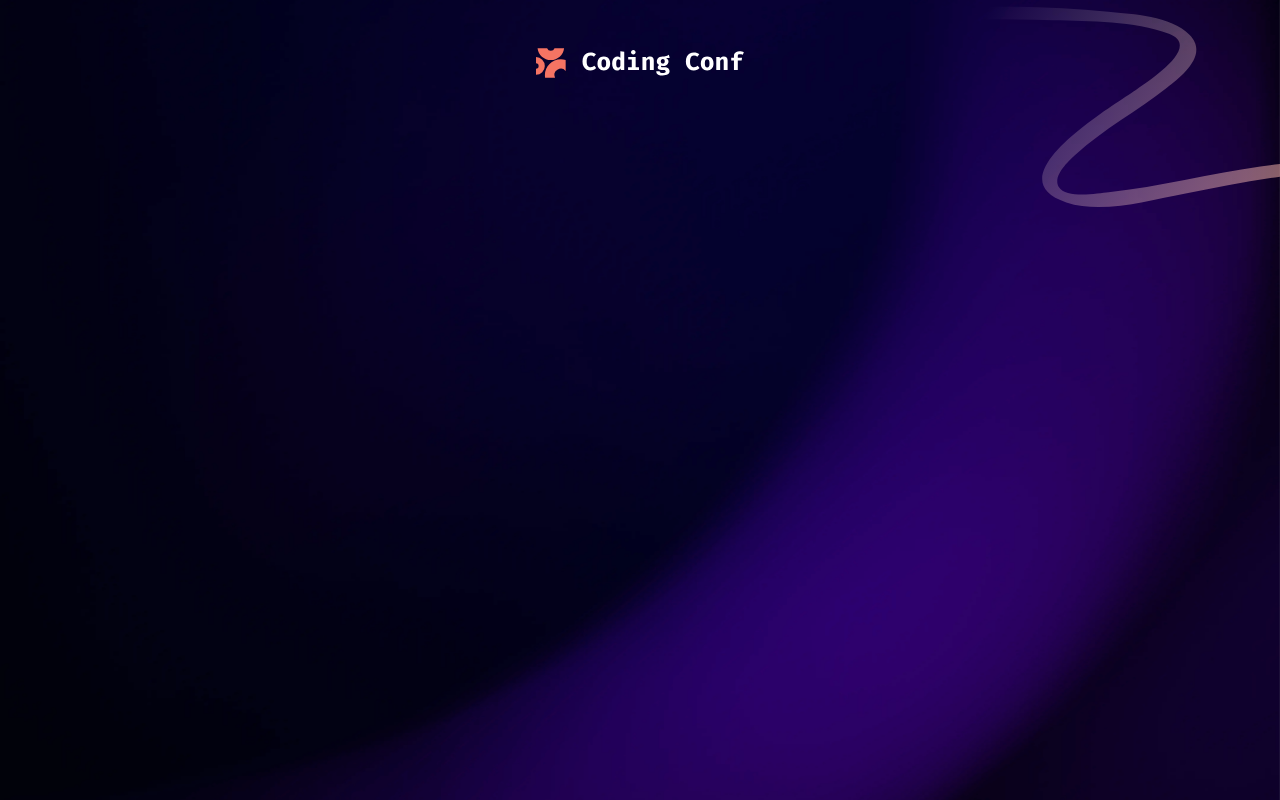
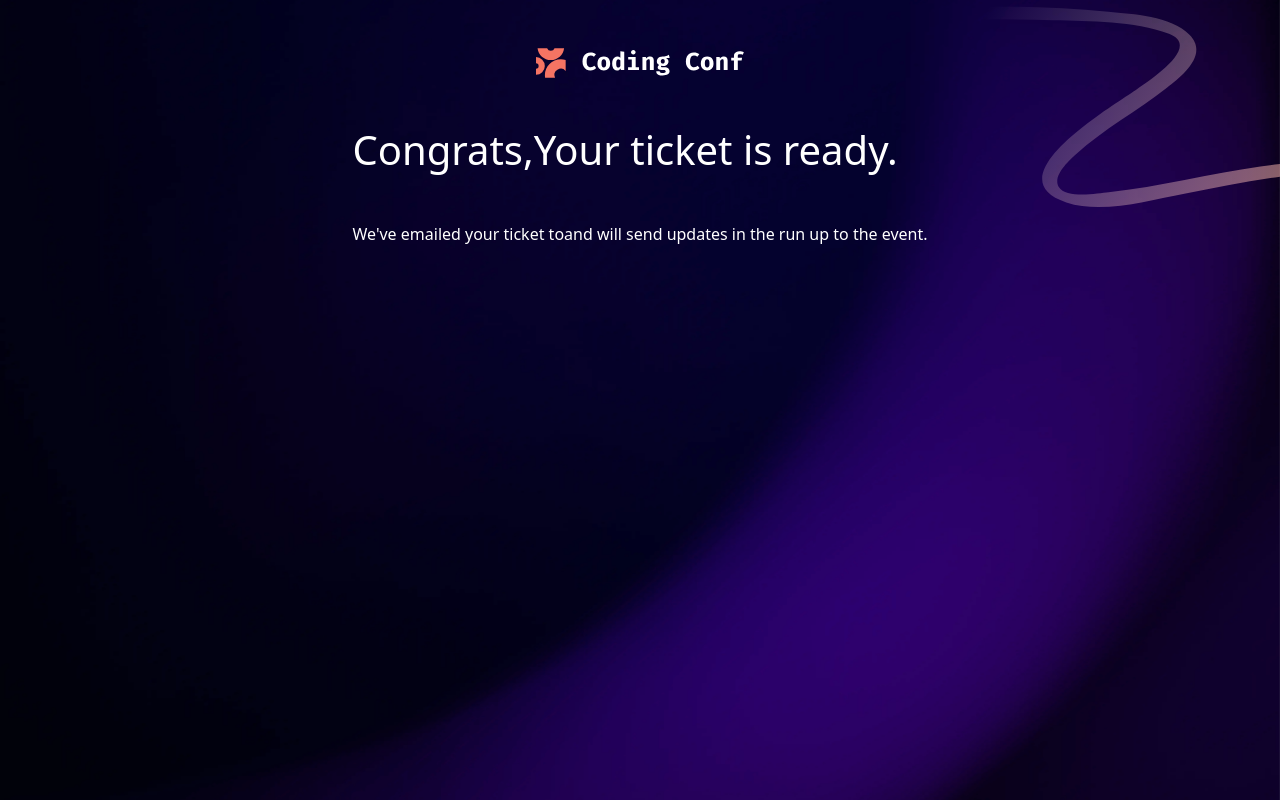
Before and after one commit to mohadeseSadri/Conference-ticket, a React (Vite) app in the folder Ticket/: page /ticket in a window 1280 px wide. Built offline with nearby package versions, Linux system fonts and the light colour scheme.

Commit message:
Building header ticket

```diff
--- /dev/null
+++ b/Ticket/src/Components/Ticket/HeaderTicket.tsx
@@ -0,0 +1,23 @@
+function HeaderTicket() {
+  return (
+    <>
+      <div className="flex items-center justify-center mt-5">
+        <div className="relative z-[2]">
+          <h1 className="flex">
+            Congrats,
+            <span></span>
+            Your ticket is ready.
+          </h1>
+
+          <p className="flex mt-5">
+            We've emailed your ticket to
+            <span></span>
+            and will send updates in the run up to the event.
+          </p>
+        </div>
+      </div>
+    </>
+  );
+}
+
+export default HeaderTicket;
--- a/Ticket/src/Components/Ticket/designTicket.tsx
+++ b/Ticket/src/Components/Ticket/designTicket.tsx
@@ -1,6 +1,7 @@
 import Background from "../Background";
 import PatternLogo from "../PatternLogo";
 import PatternTop from "../PatternTop";
+import HeaderTicket from "./HeaderTicket";
 
 function DesignTicket() {
   return (
@@ -8,6 +9,7 @@ function DesignTicket() {
       <Background />
       <PatternTop />
       <PatternLogo />
+      <HeaderTicket/>
     </>
   );
 }
```
